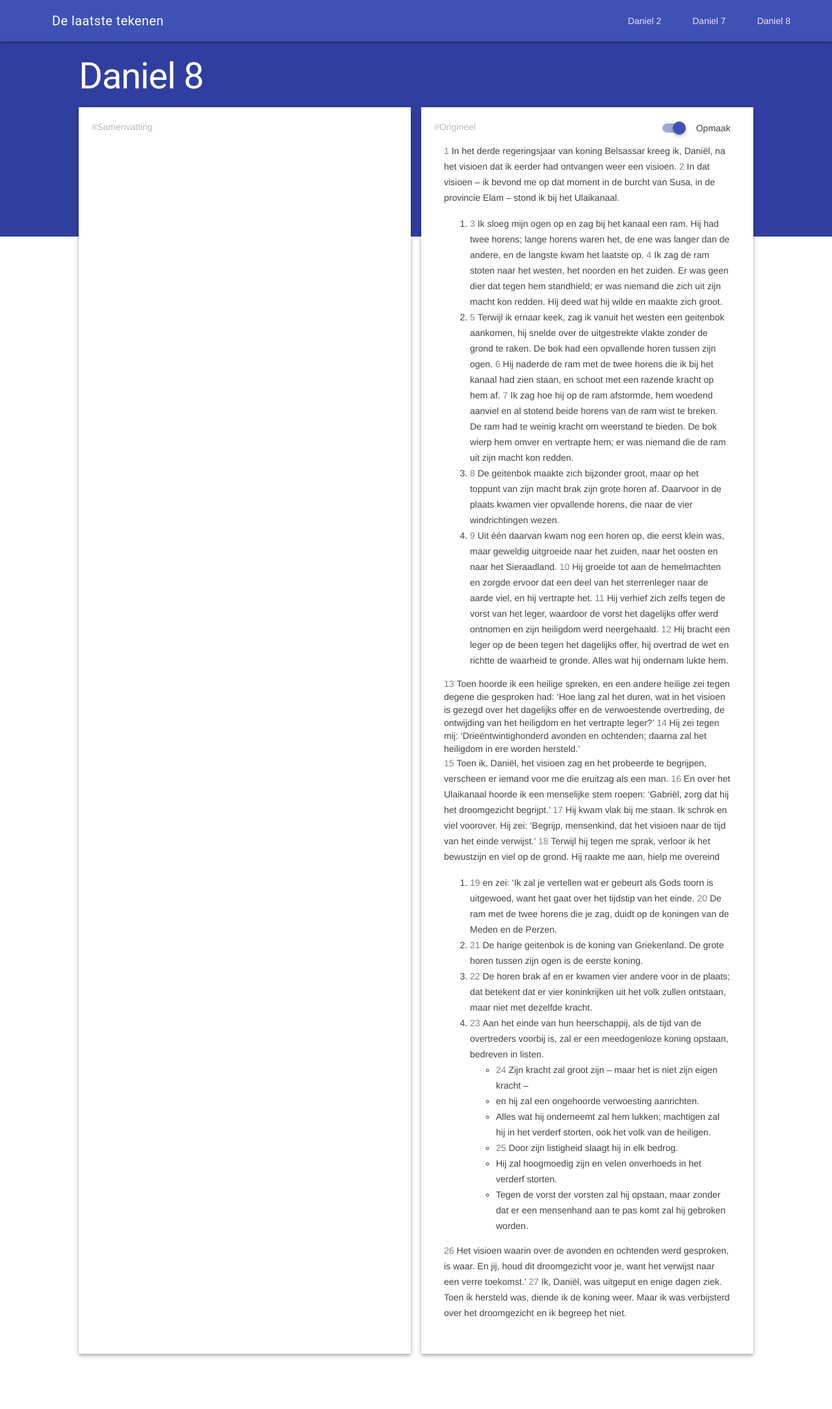
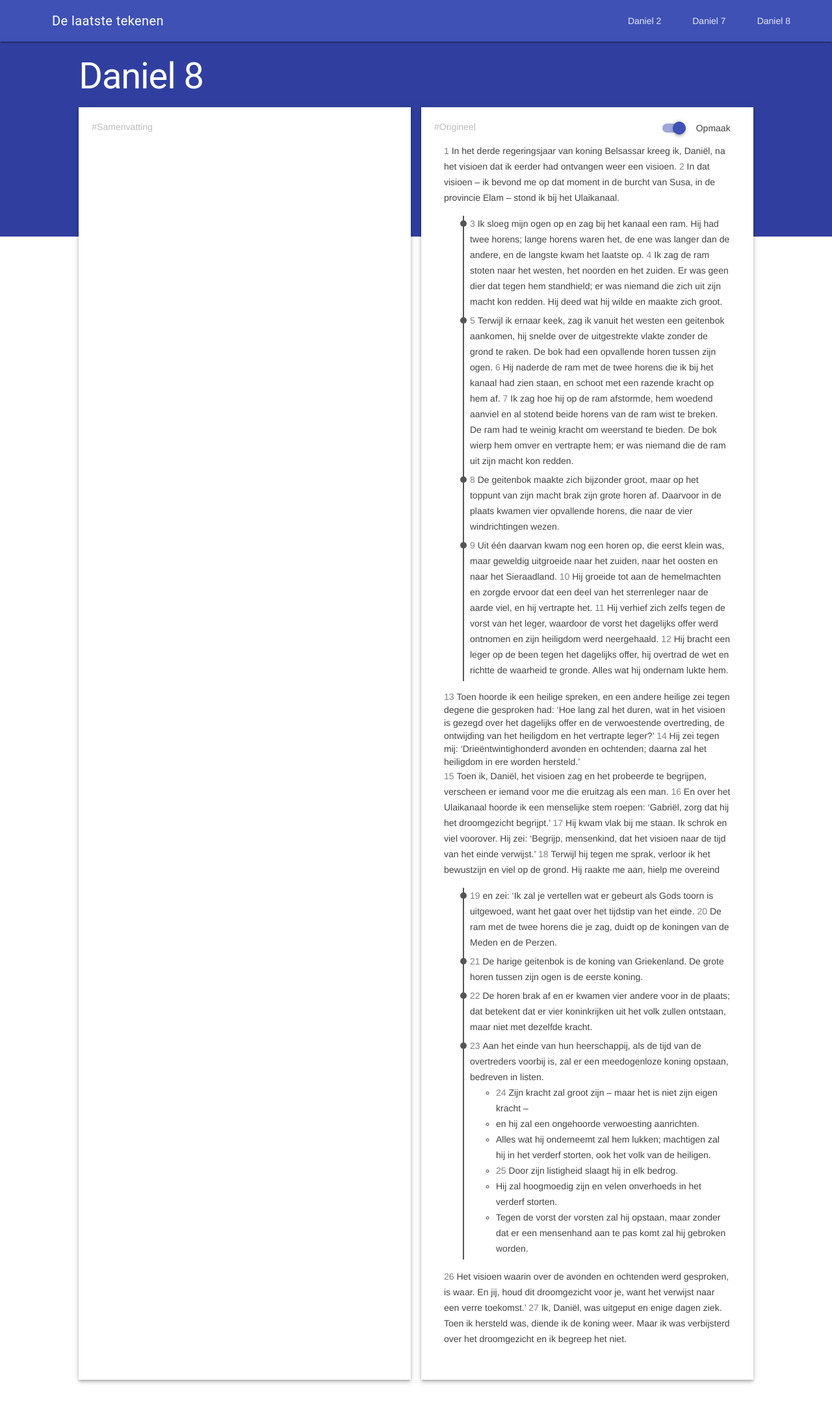
Before and after one commit to tomasvanrijsse/the-last-signs, a Jekyll site: the page built from _chapters/daniel-8.html, in a window 1280 px wide. Shown: the top 2168 px of the page at 65% size. Built offline with Jekyll 4.4.1, drawn with Linux system fonts in a browser that asks for light colours; nearby versions of some CDN libraries.

Commit message:
timeline list style

```diff
--- a/css/main.scss
+++ b/css/main.scss
@@ -81,6 +81,32 @@ span.verse-no {
                 }
             }
         }
+        &.organized ol.timeline > li {
+            list-style: none;
+            position: relative;
+            padding-bottom:5px;
+            &:before {
+                content: "";
+                display: block;
+                background-color: #555;
+                width: 10px;
+                height: 10px;
+                border-radius: 5px;
+                position: absolute;
+                left: -15px;
+                top:7px;
+            }
+            &:after {
+                content: "";
+                display: block;
+                background-color: #555;
+                width: 2px;
+                height: 100%;
+                position: absolute;
+                left: -11px;
+                top:0px;
+            }
+        }
     }
     .summary {
         &:before {
```
